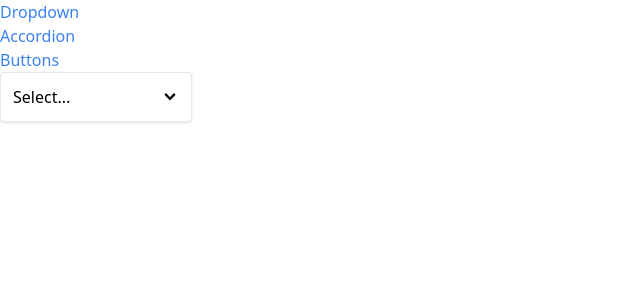
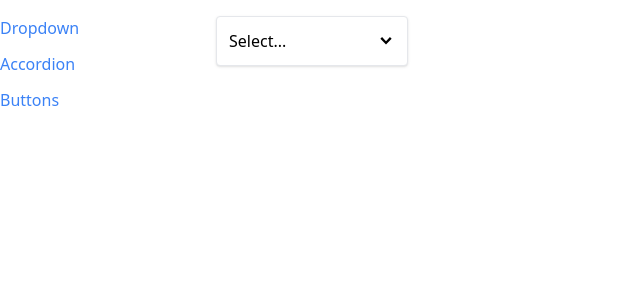
Before and after one commit to PedroMarMol/comps, a React (Create React App) app: page / in a window 1280 px wide. Shown: the top 300 px of the page, without its empty margins (0-640 px from the left). Built offline with nearby package versions, Linux system fonts and the light colour scheme.

Commit message:
sidebar component

```diff
--- a/src/App.js
+++ b/src/App.js
@@ -2,17 +2,21 @@ import Sidebar from "./components/Sidebar";
 import Route from "./components/Route";
 import AccordionPage from './pages/AccordionPage';
 import DropdownPage from './pages/DropdownPage';
+import ButtonPage from './pages/ButtonPage';
 
 function App() {
     return (
-        <div>
+        <div className="container mx-auto grid grid-cols-6 gap-4 mt-4">
             <Sidebar />
-            <div>
+            <div className="col-span-5">
                 <Route path='/accordion'>
                     <AccordionPage />
                 </Route>
                 <Route path='/'>
                     <DropdownPage />
+                </Route>
+                <Route path='/buttons'>
+                    <ButtonPage />
                 </Route>
             </div>
         </div>
--- a/src/components/Link.js
+++ b/src/components/Link.js
@@ -1,10 +1,10 @@
 import classNames from "classnames";
 import useNavigation from "../hooks/use-navigation";
 
-function Link({ to, children }) {
+function Link({ to, children, className }) {
     const { navigate } = useNavigation();
 
-    const classes = classNames('text-blue-500')
+    const classes = classNames('text-blue-500', className);
 
     const handleClick = (event) => {
         if (event.metaKey || event.ctrlKey) {
--- a/src/components/Sidebar.js
+++ b/src/components/Sidebar.js
@@ -8,7 +8,7 @@ function Sidebar() {
     ];
 
     const renderedLinks = links.map((link) => {
-        return <Link key={link.label} to={link.path}>{link.label}</Link>
+        return <Link key={link.label} to={link.path} className="mb-3">{link.label}</Link>
     })
 
     return (
```
